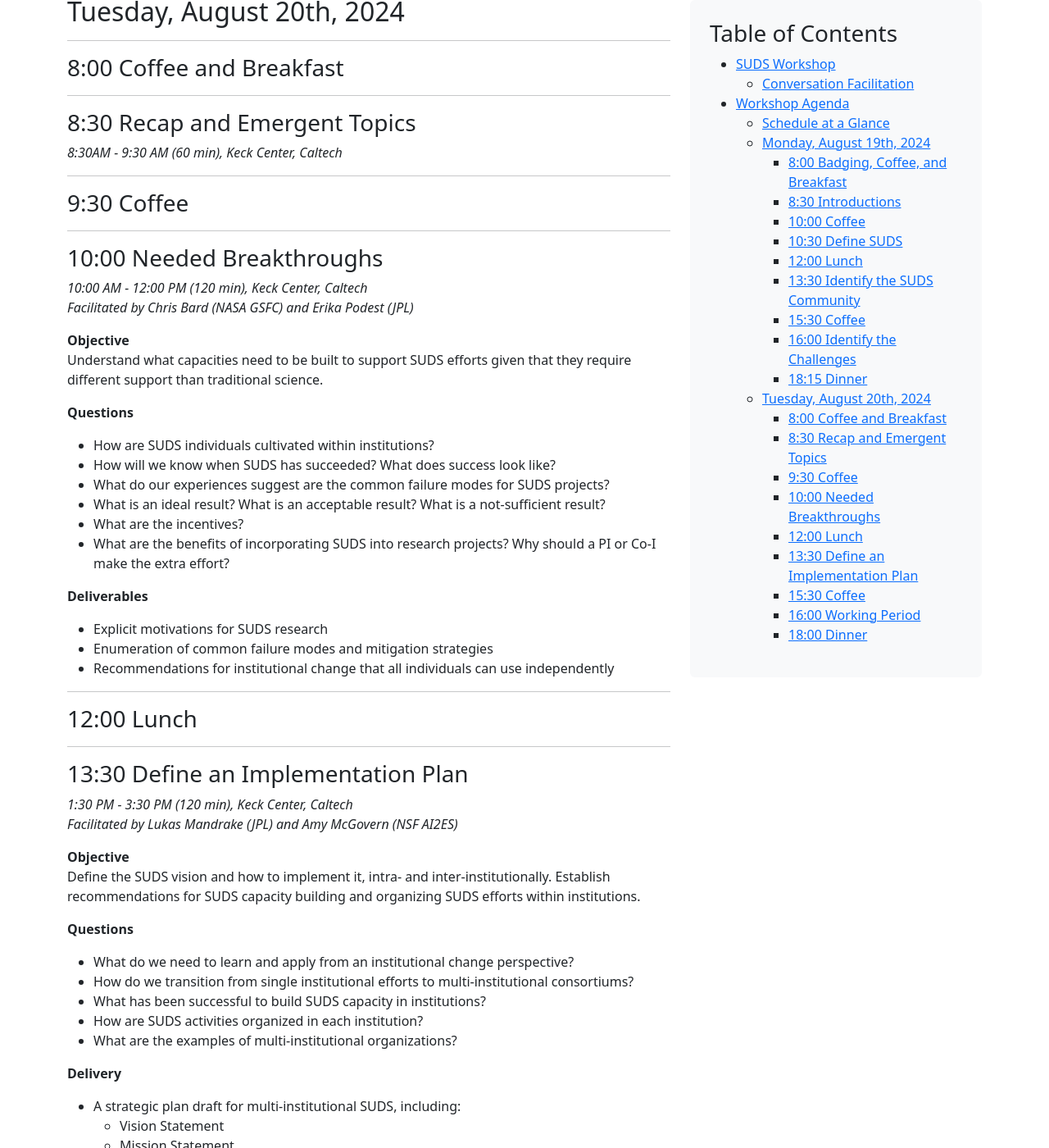
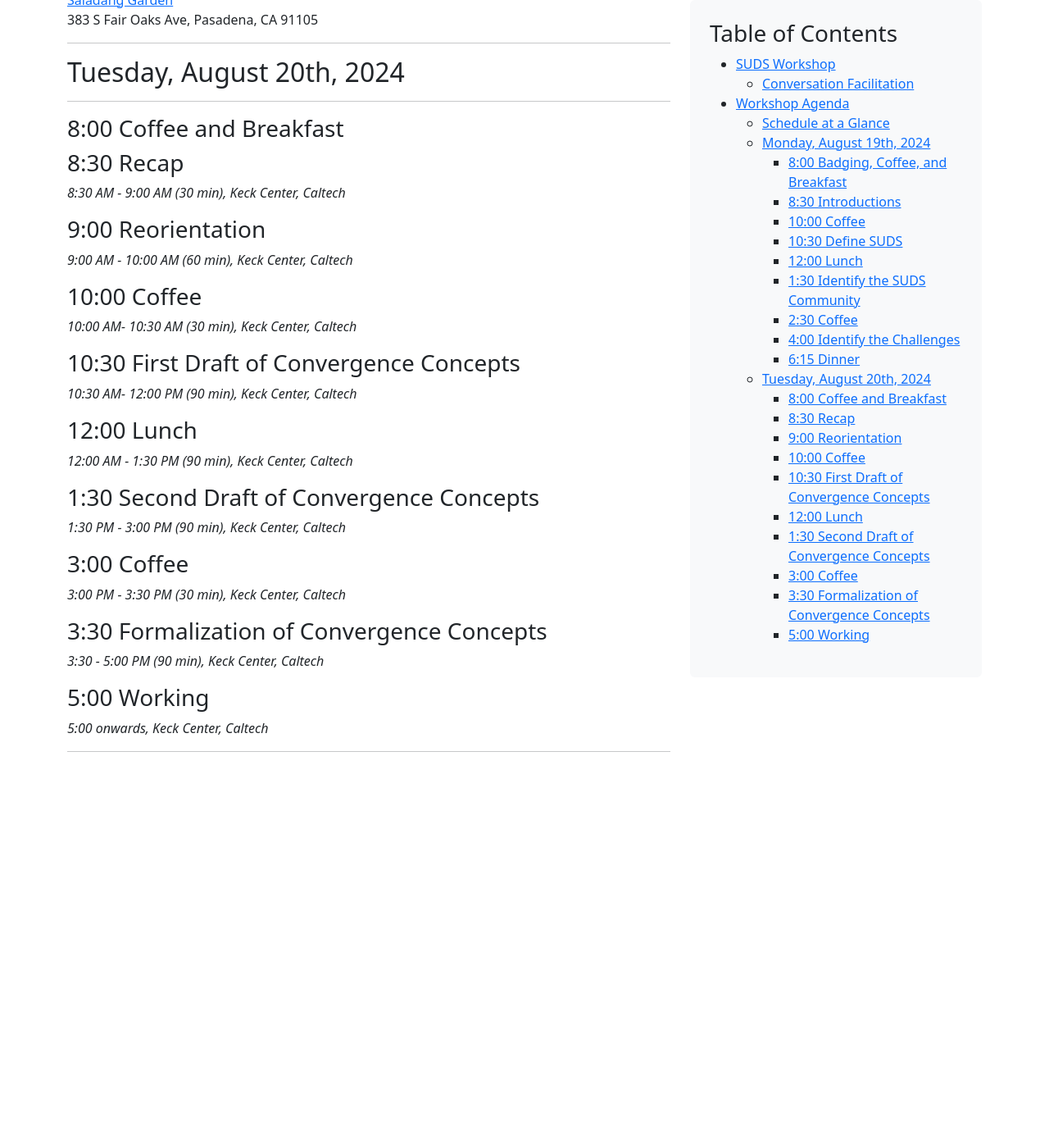
Before and after one commit to JPLMLIA/sudsconf, a Jekyll site: the page built from program/workshop.md, in a window 1280 px wide and 1400 px high, scrolled down 4110 px. Shown: the whole window at 82% size. Built offline with Jekyll 4.4.1, drawn with Linux system fonts in a browser that asks for light colours; a script that is not in the unit is left out; comment, search, counter and statistics services are not loaded; after the commit the page ends 5067 px from its top, so only the background shows below that; some of the changed text lies outside the part shown.

Commit message:
Updated Workshop Day 2 Schedule

```diff
--- a/program/workshop.md
+++ b/program/workshop.md
@@ -8,6 +8,10 @@ toc: True
 {:toc}
 
 # SUDS Workshop
+
+<div class="alert alert-warning" role="info">
+  Significant changes have been made to the Day 2 Agenda.
+</div>
 
 Recent interdisciplinary collaborations between physical scientists and data scientists have yielded significant advancements in both fields. In order to define, prioritize, and unify our vision for these high-value collaborations across institutions, we invite SUDS leaders across institutions to participate in this first-of-kind workshop.
 
@@ -82,7 +86,7 @@ This session aims to achieve a collective understanding of our purpose, define a
 
 ---
 
-### 13:30 Identify the SUDS Community
+### 1:30 Identify the SUDS Community
 *1:30 PM - 3:30 PM (120 min), Keck Center, Caltech*
 *Facilitated by Ryan McGranaghan (JPL) and Amy McGovern (NSF AI2ES)*
 
@@ -108,11 +112,11 @@ Identify the SUDS Community and its range of activities and achieved successes.
 
 ---
 
-### 15:30 Coffee
+### 2:30 Coffee
 
 ---
 
-### 16:00 Identify the Challenges
+### 4:00 Identify the Challenges
 *4:00 PM - 6:00 PM (120 min), Keck Center, Caltech*
 *Facilitated by Barbara Thompson (NASA GSFC) and Rajesh Gupta (UCSD)*
 
@@ -141,7 +145,7 @@ Identify the challenges to SUDS in represented institutions and communities. Art
 
 ---
 
-### 18:15 Dinner
+### 6:15 Dinner
 [Saladang Garden](https://www.saladang-garden.com/) \
 383 S Fair Oaks Ave, Pasadena, CA 91105
 
@@ -155,85 +159,31 @@ Identify the challenges to SUDS in represented institutions and communities. Art
 
 ### 8:00 Coffee and Breakfast
 
----
+### 8:30 Recap
+*8:30 AM - 9:00 AM (30 min), Keck Center, Caltech*
 
-### 8:30 Recap and Emergent Topics
-*8:30AM - 9:30 AM (60 min), Keck Center, Caltech*
+### 9:00 Reorientation
+*9:00 AM - 10:00 AM (60 min), Keck Center, Caltech*
+
+### 10:00 Coffee
+*10:00 AM- 10:30 AM (30 min), Keck Center, Caltech*
+
+### 10:30 First Draft of Convergence Concepts
+*10:30 AM- 12:00 PM (90 min), Keck Center, Caltech*
+
+### 12:00 Lunch
+*12:00 AM - 1:30 PM (90 min), Keck Center, Caltech*
+
+### 1:30 Second Draft of Convergence Concepts
+*1:30 PM - 3:00 PM (90 min), Keck Center, Caltech*
+
+### 3:00 Coffee
+*3:00 PM - 3:30 PM (30 min), Keck Center, Caltech*
+
+### 3:30 Formalization of Convergence Concepts
+*3:30 - 5:00 PM (90 min), Keck Center, Caltech*
+
+### 5:00 Working
+*5:00 onwards, Keck Center, Caltech*
 
 ---
-
-### 9:30 Coffee
-
----
-
-### 10:00 Needed Breakthroughs
-*10:00 AM - 12:00 PM (120 min), Keck Center, Caltech*
-*Facilitated by Chris Bard (NASA GSFC) and Erika Podest (JPL)*
-
-**Objective**
-Understand what capacities need to be built to support SUDS efforts given that they require different support than traditional science.
-
-**Questions**
-- How are SUDS individuals cultivated within institutions?
-- How will we know when SUDS has succeeded? What does success look like?
-- What do our experiences suggest are the common failure modes for SUDS projects?
-- What is an ideal result? What is an acceptable result? What is a not-sufficient result?
-- What are the incentives?
-- What are the benefits of incorporating SUDS into research projects? Why should a PI or Co-I make the extra effort?
-
-**Deliverables**
-- Explicit motivations for SUDS research
-- Enumeration of common failure modes and mitigation strategies
-- Recommendations for institutional change that all individuals can use independently
-
----
-
-### 12:00 Lunch
-
----
-
-### 13:30 Define an Implementation Plan
-*1:30 PM - 3:30 PM (120 min), Keck Center, Caltech*
-*Facilitated by Lukas Mandrake (JPL) and Amy McGovern (NSF AI2ES)*
-
-**Objective**
-Define the SUDS vision and how to implement it, intra- and inter-institutionally. Establish recommendations for SUDS capacity building and organizing SUDS efforts within institutions.
-
-
-**Questions**
-- What do we need to learn and apply from an institutional change perspective?
-- How do we transition from single institutional efforts to multi-institutional consortiums?
-- What has been successful to build SUDS capacity in institutions?
-- How are SUDS activities organized in each institution?
-- What are the examples of multi-institutional organizations?
-
-
-**Delivery**
-- A strategic plan draft for multi-institutional SUDS, including:
-  - Vision Statement
-  - Mission Statement
-  - Strategic Goals
-  - Objectives
-  - Key Results
-- Opportunities for multi-institutional connections
-
----
-
-### 15:30 Coffee
-
----
-
-### 16:00 Working Period
-*4:00 PM - 6:00 PM (120 min), Keck Center, Caltech*
-
-**Objective**
-Finalize artifacts from the workshop for communication and socialization during the Conference.
-
-**Questions**
-- How can we move forward?
-- What can we bring back to our institutions?
-- What core ideas should be shared to request feedback at the conference?
-
----
-
-### 18:00 Dinner
```
